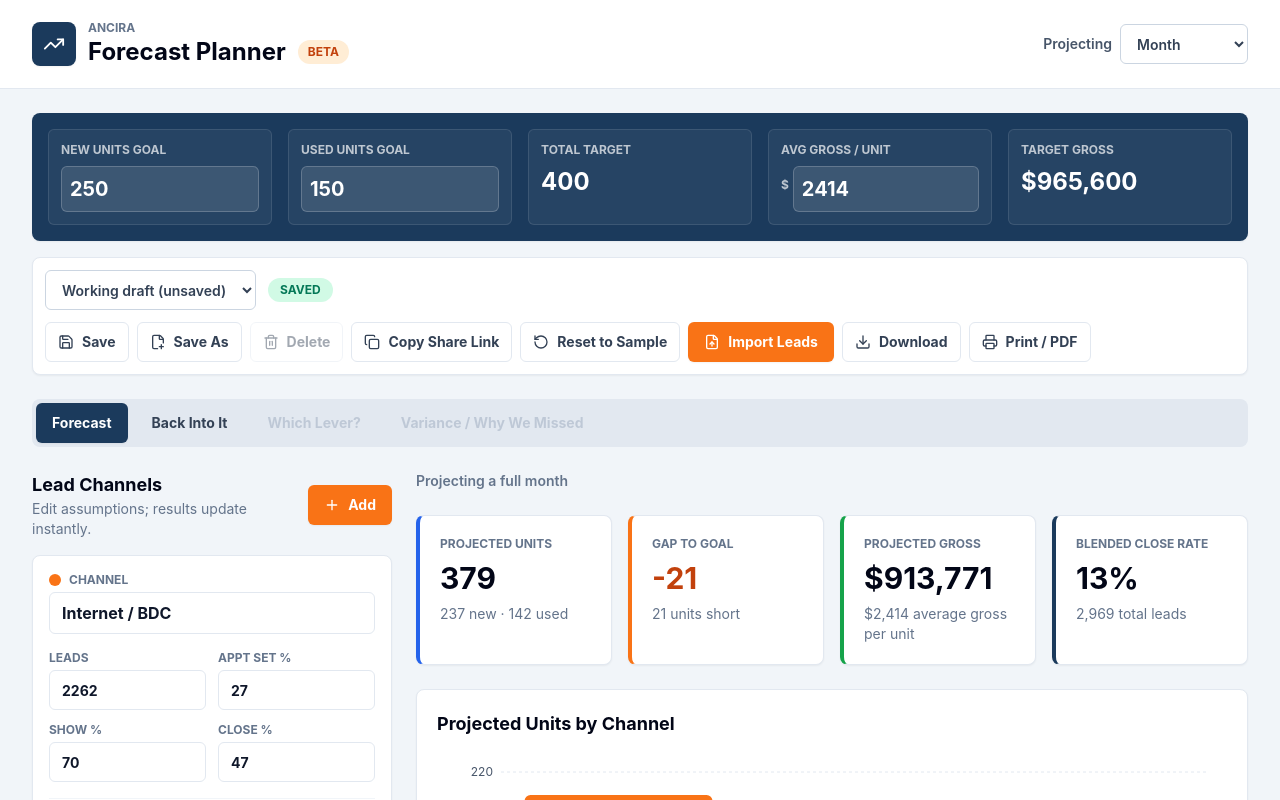
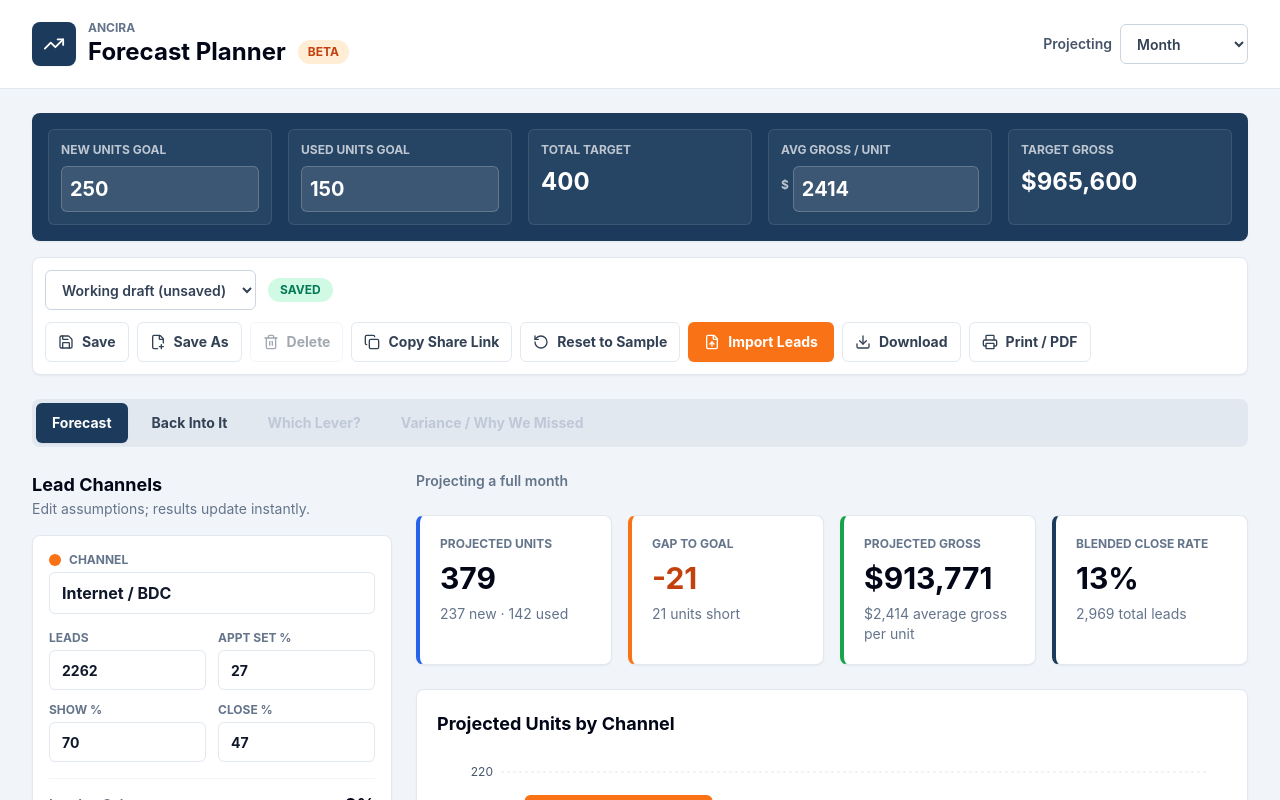
Before and after one commit to 29834329834932840320392/forecast-dashboard, a React (Vite) app: page / in a window 1280 px wide. Shown: the top 800 px of the page. Built offline with nearby package versions, Linux system fonts and the light colour scheme; the HTML template or start-up script is replaced by a standard one.

Commit message:
Fix planner to three lead channels

```diff
--- a/src/App.tsx
+++ b/src/App.tsx
@@ -1,11 +1,11 @@
-import { BarChart3, Plus, TrendingUp } from 'lucide-react'
+import { BarChart3, TrendingUp } from 'lucide-react'
 import { useEffect, useMemo, useState } from 'react'
 import { BackIntoItTab } from './components/BackIntoItTab'
 import { ChannelCard } from './components/ChannelCard'
 import { ForecastTab } from './components/ForecastTab'
 import { GoalBar } from './components/GoalBar'
 import { ScenarioBar } from './components/ScenarioBar'
-import { channelPalette, periodMultiplier, sampleState } from './lib/calculations'
+import { periodMultiplier, sampleState } from './lib/calculations'
 import { importLeadReport } from './lib/importReport'
 import { buildShareUrl, stateFromUrl } from './lib/shareLink'
 import { deleteScenario, loadScenarios, saveScenario } from './lib/storage'
@@ -21,7 +21,10 @@ const tabs: Array<{ id: Tab; label: string; disabled?: boolean }> = [
 ]
 
 function withSupportedPeriod(state: PlannerState): PlannerState {
-  return { ...state, period: state.period === 'Quarter' ? 'Quarter' : 'Month' }
+  const channels = sampleState.channels.map(
+    (defaultChannel) => state.channels.find((channel) => channel.id === defaultChannel.id) ?? defaultChannel,
+  )
+  return { ...state, period: state.period === 'Quarter' ? 'Quarter' : 'Month', channels }
 }
 
 function App() {
@@ -49,26 +52,6 @@ function App() {
       ...current,
       channels: current.channels.map((channel) => (channel.id === updated.id ? updated : channel)),
     }))
-  }
-
-  const addChannel = () => {
-    setState((current) => {
-      const nextIndex = current.channels.length
-      const channel: Channel = {
-        id: crypto.randomUUID(),
-        name: `Channel ${nextIndex + 1}`,
-        color: channelPalette[nextIndex % channelPalette.length],
-        leads: 0,
-        apptSetPct: 25,
-        showPct: 70,
-        closePct: 35,
-      }
-      return { ...current, channels: [...current.channels, channel] }
-    })
-  }
-
-  const removeChannel = (id: string) => {
-    setState((current) => ({ ...current, channels: current.channels.filter((channel) => channel.id !== id) }))
   }
 
   const refreshScenarios = () => setScenarios(loadScenarios())
@@ -152,7 +135,12 @@ function App() {
     try {
       const result = await importLeadReport(file, state.channels)
       const multiplier = periodMultiplier(state)
-      const channels = result.channels.map((channel) => ({ ...channel, leads: channel.leads / multiplier }))
+      const channels = state.channels.map((currentChannel) => {
+        const importedChannel = result.channels.find((channel) => channel.id === currentChannel.id)
+        return importedChannel
+          ? { ...importedChannel, color: currentChannel.color, leads: importedChannel.leads / multiplier }
+          : currentChannel
+      })
       setState((current) => ({ ...current, channels }))
       setSelectedScenarioId('')
       setToast(
@@ -226,24 +214,16 @@ function App() {
 
         <div className="mt-6 grid gap-6 lg:grid-cols-[360px_1fr]">
           <aside className="no-print space-y-4">
-            <div className="flex items-center justify-between">
-              <div>
-                <h2 className="text-lg font-bold text-slate-950">Lead Channels</h2>
-                <p className="text-sm text-slate-500">Edit assumptions; results update instantly.</p>
-              </div>
-              <button className="primary-button shrink-0" type="button" onClick={addChannel}>
-                <Plus size={16} />
-                Add
-              </button>
+            <div>
+              <h2 className="text-lg font-bold text-slate-950">Lead Channels</h2>
+              <p className="text-sm text-slate-500">Edit assumptions; results update instantly.</p>
             </div>
             {state.channels.map((channel) => (
               <ChannelCard
                 key={channel.id}
                 channel={channel}
                 volumeMultiplier={periodMultiplier(state)}
-                canRemove={state.channels.length > 1}
                 onChange={updateChannel}
-                onRemove={() => removeChannel(channel.id)}
               />
             ))}
           </aside>
```
